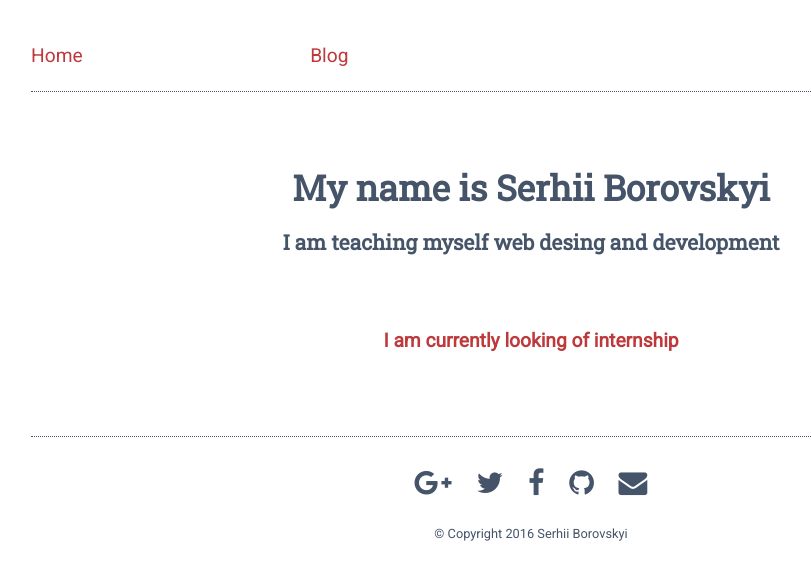
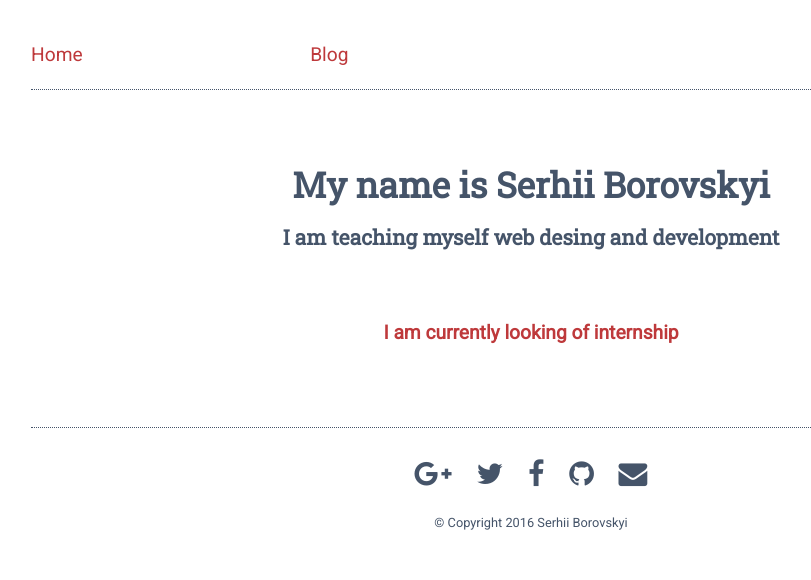
Before and after one commit to serhiicss/serhiicss.github.io, a Jekyll site: the page built from index.html, in a window 1280 px wide. Shown: the top 580 px of the page, without its empty margins (109-920 px from the left). Built offline with Jekyll 4.4.1, drawn with Linux system fonts in a browser that asks for light colours; nearby versions of some CDN libraries.

Commit message:
+width for posts, -line height

```diff
--- a/_sass/_base.sass
+++ b/_sass/_base.sass
@@ -6,7 +6,7 @@
 
 body
   font-size: 1rem
-  line-height: 1.618em
+  line-height: 1.518em
 
 img
   max-width: 100%
--- a/_sass/_post.sass
+++ b/_sass/_post.sass
@@ -1,5 +1,5 @@
 .post
-  max-width: 35em
+  max-width: 42em
   margin: 0 auto
 
 .post-title
```
